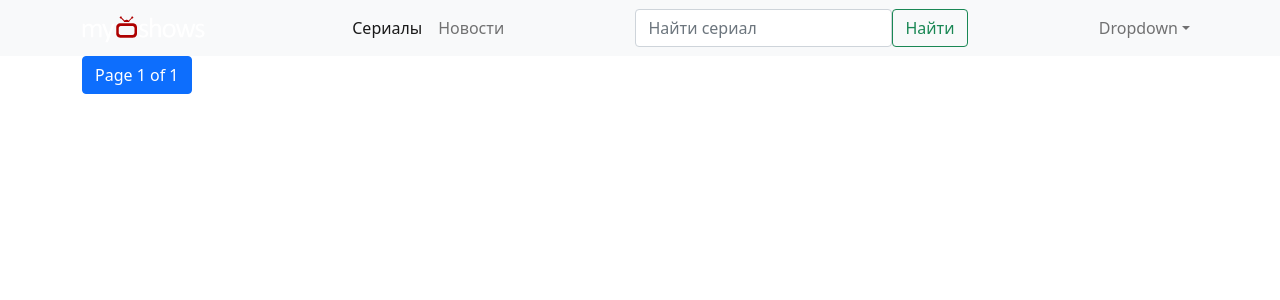
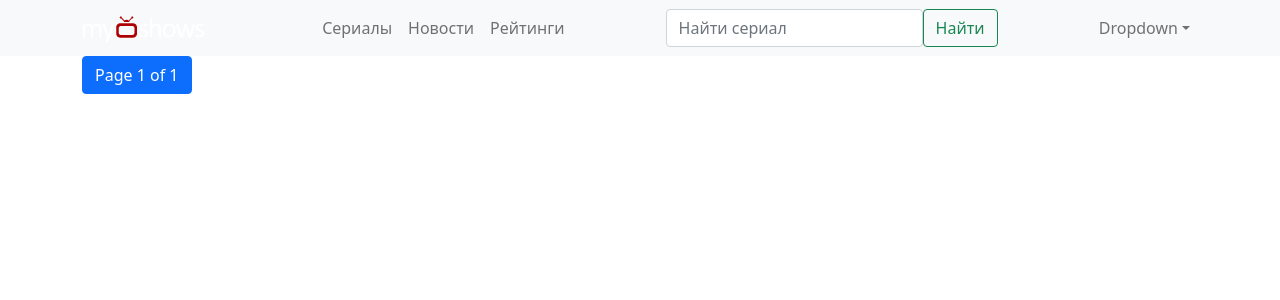
Before and after one commit to antonkoatl/myshows, a Django app: page /myshows/ in a window 1280 px wide. Shown: the top 300 px of the page. Run offline with Django 3.2, Linux system fonts and the light colour scheme; data that the repository does not hold is empty; some libraries are stand-ins or nearby versions.

Commit message:
pass active page to header

```diff
--- a/myshows/templates/header.html
+++ b/myshows/templates/header.html
@@ -9,8 +9,9 @@
             </div>
             <div class="nav">
                 <ul class="navbar-nav me-auto mb-2 mb-lg-0">
-                    <li class="nav-item"><a class="nav-link active" href="{% url 'all' %}">Сериалы</a></li>
-                    <li class="nav-item"><a class="nav-link" href="{% url 'news' %}">Новости</a></li>
+                    <li class="nav-item"><a class="nav-link{% if active == 'all' %} active{% endif %}" href="{% url 'all' %}">Сериалы</a></li>
+                    <li class="nav-item"><a class="nav-link{% if active == 'news' %} active{% endif %}" href="{% url 'news' %}">Новости</a></li>
+                    <li class="nav-item"><a class="nav-link{% if active == 'ratings' %} active{% endif %}" href="{% url 'ratings' %}">Рейтинги</a></li>
                 </ul>
             </div>
             <form class="d-flex" action="{% url 'search' %}" method="get">
--- /dev/null
+++ b/myshows/templates/ratings.html
@@ -0,0 +1 @@
+{% extends "base.html" %}
--- a/myshows/urls.py
+++ b/myshows/urls.py
@@ -15,4 +15,6 @@ urlpatterns = [
     path('news/', views.NewsListView.as_view(), name='news'),
     # ex: /myshows/news/5/
     path('news/<int:pk>/', views.NewsDetailView.as_view(), name='news_detail'),
+    # ex: /myshows/ratings/
+    path('ratings/', views.RatingsDetailView.as_view(), name='ratings'),
 ]
--- a/myshows/views/views.py
+++ b/myshows/views/views.py
@@ -28,6 +28,11 @@ class ShowListView(generic.ListView):
     model = Show
     paginate_by = 20
 
+    def get_context_data(self, **kwargs):
+        context = super().get_context_data(**kwargs)
+        context['active'] = 'all'
+        return context
+
 
 class SearchShowListView(generic.ListView):
     paginate_by = 20
@@ -41,6 +46,20 @@ class NewsListView(generic.ListView):
     model = Article
     paginate_by = 20
 
+    def get_context_data(self, **kwargs):
+        context = super().get_context_data(**kwargs)
+        context['active'] = 'news'
+        return context
+
 
 class NewsDetailView(generic.DetailView):
     model = Article
+
+
+class RatingsDetailView(generic.TemplateView):
+    template_name = "ratings.html"
+
+    def get_context_data(self, **kwargs):
+        context = super().get_context_data(**kwargs)
+        context['active'] = 'ratings'
+        return context
```
